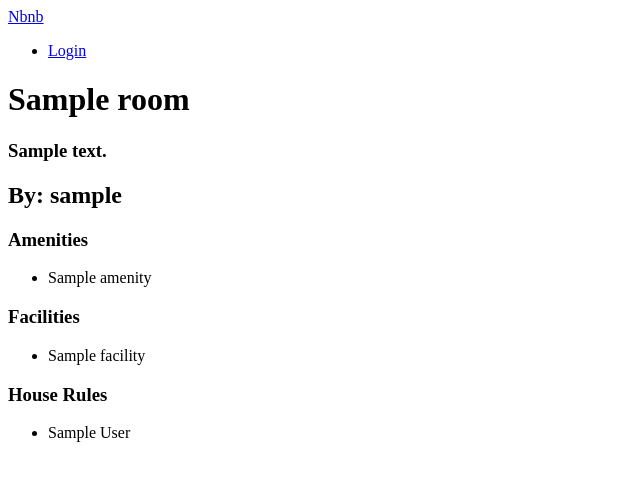
After one commit to progjang/airbnb-clone, a Django app: page /rooms/1 in a window 1280 px wide. The commit adds this page. Shown: the top 481 px of the page, without its empty margins (0-640 px from the left). Run offline with Django 3.2, Linux system fonts and the light colour scheme; tables that the repository leaves empty hold one stand-in row (values such as "Sample post").

Commit message:
#12. RoomDetail(DetailView) completed

```diff
--- a/config/settings.py
+++ b/config/settings.py
@@ -25,7 +25,7 @@ SECRET_KEY = 'gz%o&(+w0cd5nak#v*@_l2$7!4n=_^2k_y%+laoz%pifegf0-9'
 # SECURITY WARNING: don't run with debug turned on in production!
 DEBUG = True
 
-ALLOWED_HOSTS = []
+ALLOWED_HOSTS = ['*']
 
 # Application definition
 DJANGO_APPS = [
--- a/rooms/models.py
+++ b/rooms/models.py
@@ -2,6 +2,8 @@ from django.db import models
 from django_countries.fields import CountryField
 from core import models as core_models
 from users import models as user_models
+from django.urls import reverse
+from django.shortcuts import redirect
 # Create your models here.
 
 
@@ -73,6 +75,13 @@ class Room(core_models.TimeStampedModel):
     def __str__(self):
         return self.name
 
+    def save(self, *args, **kwargs):
+        self.city = str.capitalize(self.city)
+        super().save(*args, **kwargs)
+
+    def get_absolute_url(self):
+        return reverse("rooms:detail", kwargs={"pk":self.pk})
+
     def total_rating(self):
         all_reviews = self.reviews.all()
         all_ratings = 0
--- /dev/null
+++ b/rooms/templates/rooms/room_detail.html
@@ -0,0 +1,33 @@
+{% extends "base.html"%}
+
+{% block page_title %}Detail{% endblock page_title %}
+
+{% block content %}
+<div>
+    <h1> {{ room.name }} </h1>
+    <h3> {{ room.description }} </h3>
+</div>
+<div>
+    <h2>By: {{room.host.username}}
+    {% if room.host.superuser %}(superhost){% endif %}
+    </h2>
+    <h3>Amenities</h3>
+    <ul>
+    {% for a in room.amenities.all %}
+    <li>{{a}}</li>
+    {% endfor %}
+    </ul>
+    <h3>Facilities</h3>
+    <ul>
+    {% for f in room.facilities.all %}
+    <li>{{f}}</li>
+    {% endfor %}
+    </ul>
+    <h3>House Rules</h3>
+    <ul>
+    {% for r in room.house_rules.all %}
+    <li>{{r}}</li>
+    {% endfor %}
+    </ul>
+</div>
+{% endblock content %}
--- /dev/null
+++ b/rooms/urls.py
@@ -0,0 +1,9 @@
+from django.urls import path
+from . import views
+
+app_name = "rooms"
+
+urlpatterns = [
+    #path("<int:pk>", views.room_detail, name="detail")
+    path("<int:pk>", views.RoomDetail.as_view(), name="detail")
+]
--- a/rooms/views.py
+++ b/rooms/views.py
@@ -1,7 +1,20 @@
+from django.views.generic import DetailView
 from django.shortcuts import render
+from django.http import Http404
+from . import models
 
 # Create your views here.
 
 
-def room_detail(request):
-    return render(request, "rooms/room_detail.html")
+# def room_detail(request, pk):
+#     try:
+#         room = models.Room.objects.get(pk=pk)
+#         print(room.amenities.all)
+#         return render(request, "rooms/room_detail.html",{
+#             'room': room,
+#         })
+#     except models.Room.DoesNotExist:
+#         raise Http404()
+
+class RoomDetail(DetailView):
+    model = models.Room
--- /dev/null
+++ b/templates/404.html
@@ -0,0 +1,5 @@
+{% extends "base.html" %}
+
+{% block content %}
+<h1> This Page Does Not Exist </h1>
+{% endblock %}
--- a/templates/base.html
+++ b/templates/base.html
@@ -7,6 +7,7 @@
     <title>{% block page_title %}{% endblock %}|Nbnb</title>
 </head>
 <body>
+    {% include "partials/header.html" %}
     {% block content %}{% endblock %}
 
 </body>
--- /dev/null
+++ b/templates/partials/header.html
@@ -0,0 +1,6 @@
+<header>
+<a href="{% url "core:home" %}">Nbnb</a>
+<ul>
+<li><a href="#">Login</a></li>
+<ul>
+</header>
```
Also changed, not shown: core/templates/core/room_list.html (+6 -4 lines), templates/partials/footer.html (added).
